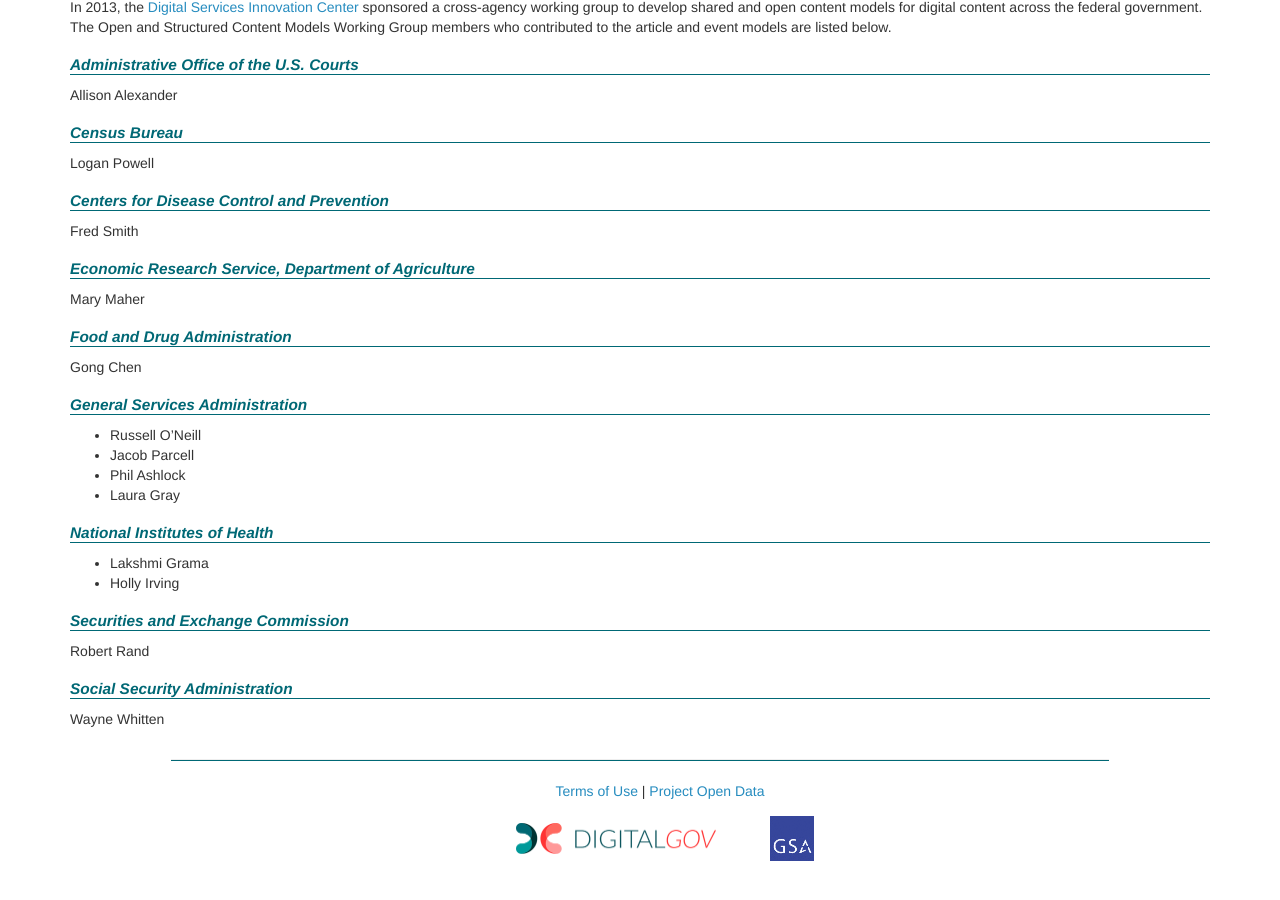
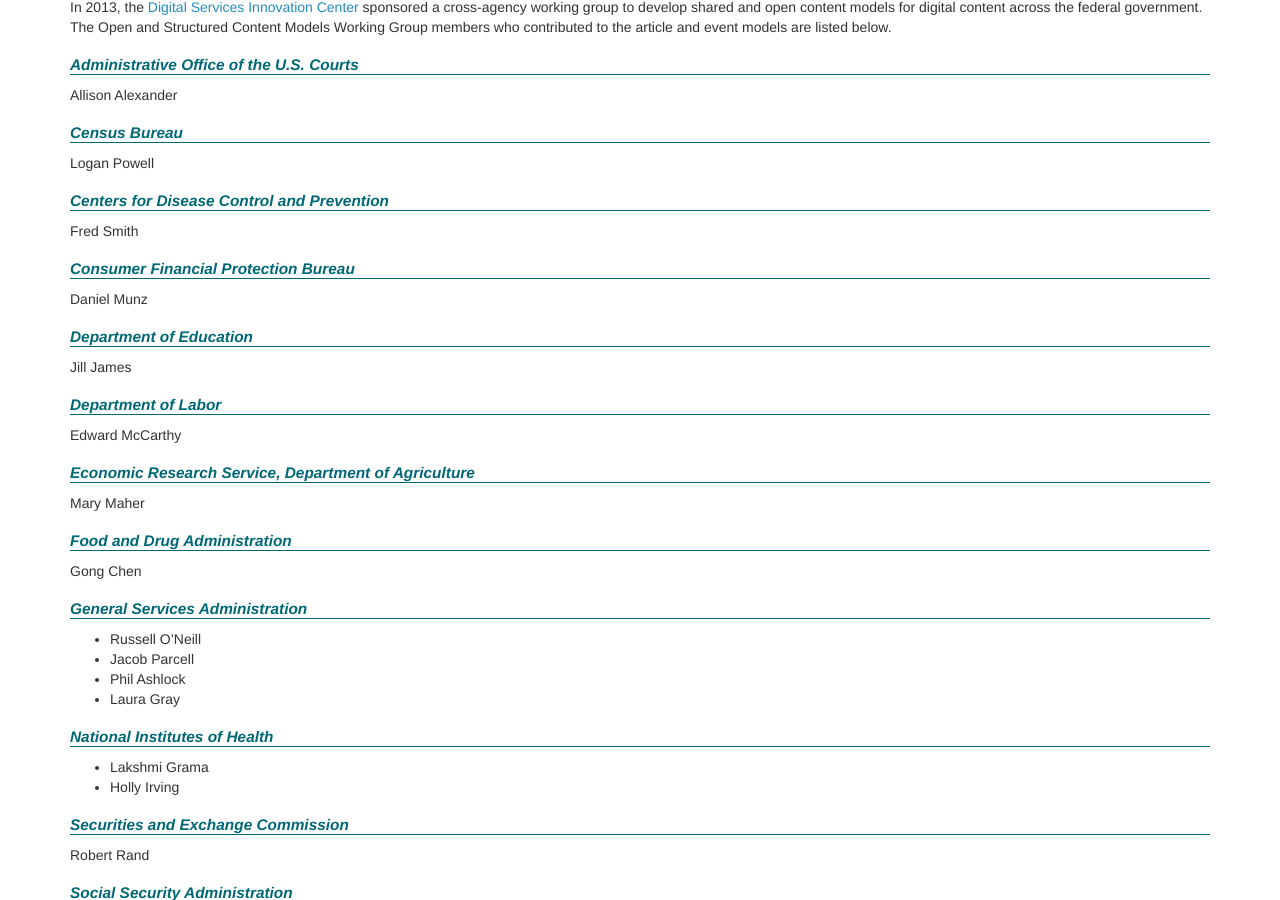
Before and after one commit to GSA/Open-And-Structured-Content-Models, a Jekyll site: the page built from faqs.md, in a window 1280 px wide and 900 px high, scrolled down 570 px. Built offline with Jekyll 4.4.1, drawn with Linux system fonts in a browser that asks for light colours; nearby versions of some CDN libraries; Markdown is read by kramdown in place of the engine named in the settings.

Commit message:
Updated model contributors.

```diff
--- a/faqs.md
+++ b/faqs.md
@@ -38,6 +38,15 @@ Logan Powell
 ### Centers for Disease Control and Prevention
 Fred Smith
 
+### Consumer Financial Protection Bureau
+Daniel Munz
+
+### Department of Education
+Jill James
+
+### Department of Labor
+Edward McCarthy
+
 ### Economic Research Service, Department of Agriculture
 Mary Maher
 
```
